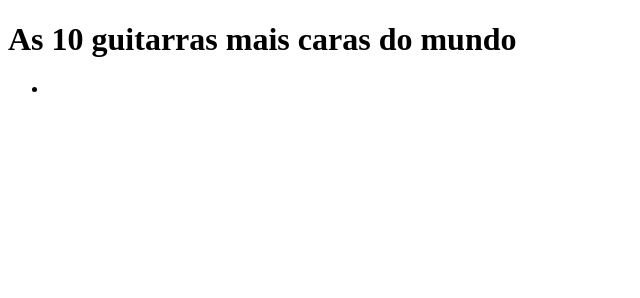
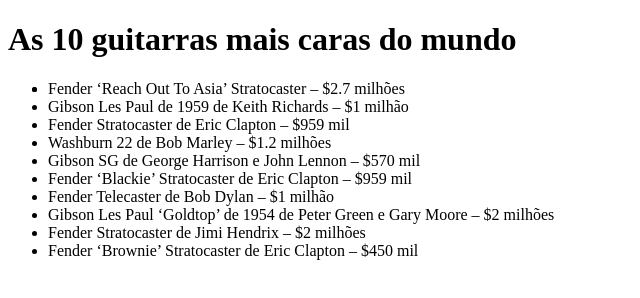
Before and after one commit to Ltbs1981/revisao-js, a plain HTML site: page index.html in a window 1280 px wide. Shown: the whole page, without its empty margins (0-640 px from the left). Drawn offline with Linux system fonts and the light colour scheme.

Commit message:
version 1.1

```diff
--- a/index.html
+++ b/index.html
@@ -11,6 +11,27 @@
         <li id="listaInstrumentos"></li>
     </ul>
     <script>
+        const guitarrasMaisCaras = [
+            "Fender ‘Reach Out To Asia’ Stratocaster – $2.7 milhões",
+            "Gibson Les Paul de 1959 de Keith Richards – $1 milhão",
+            "Fender Stratocaster de Eric Clapton – $959 mil",
+            "Washburn 22 de Bob Marley – $1.2 milhões",
+            "Gibson SG de George Harrison e John Lennon – $570 mil",
+            "Fender ‘Blackie’ Stratocaster de Eric Clapton – $959 mil",
+            "Fender Telecaster de Bob Dylan – $1 milhão",
+            "Gibson Les Paul ‘Goldtop’ de 1954 de Peter Green e Gary Moore – $2 milhões",
+            "Fender Stratocaster de Jimi Hendrix – $2 milhões",
+            "Fender ‘Brownie’ Stratocaster de Eric Clapton – $450 mil"
+        ];
+
+        const listaInstrumentos = document.getElementById('listaInstrumentos');
+
+        guitarrasMaisCaras.forEach (guitarra => {
+            const nomeGuitarra = document.createElement ('li');
+            nomeGuitarra.textContent = guitarra;
+            listaInstrumentos.appendChild (nomeGuitarra);
+
+        })
 
     </script>
 </body>
```
